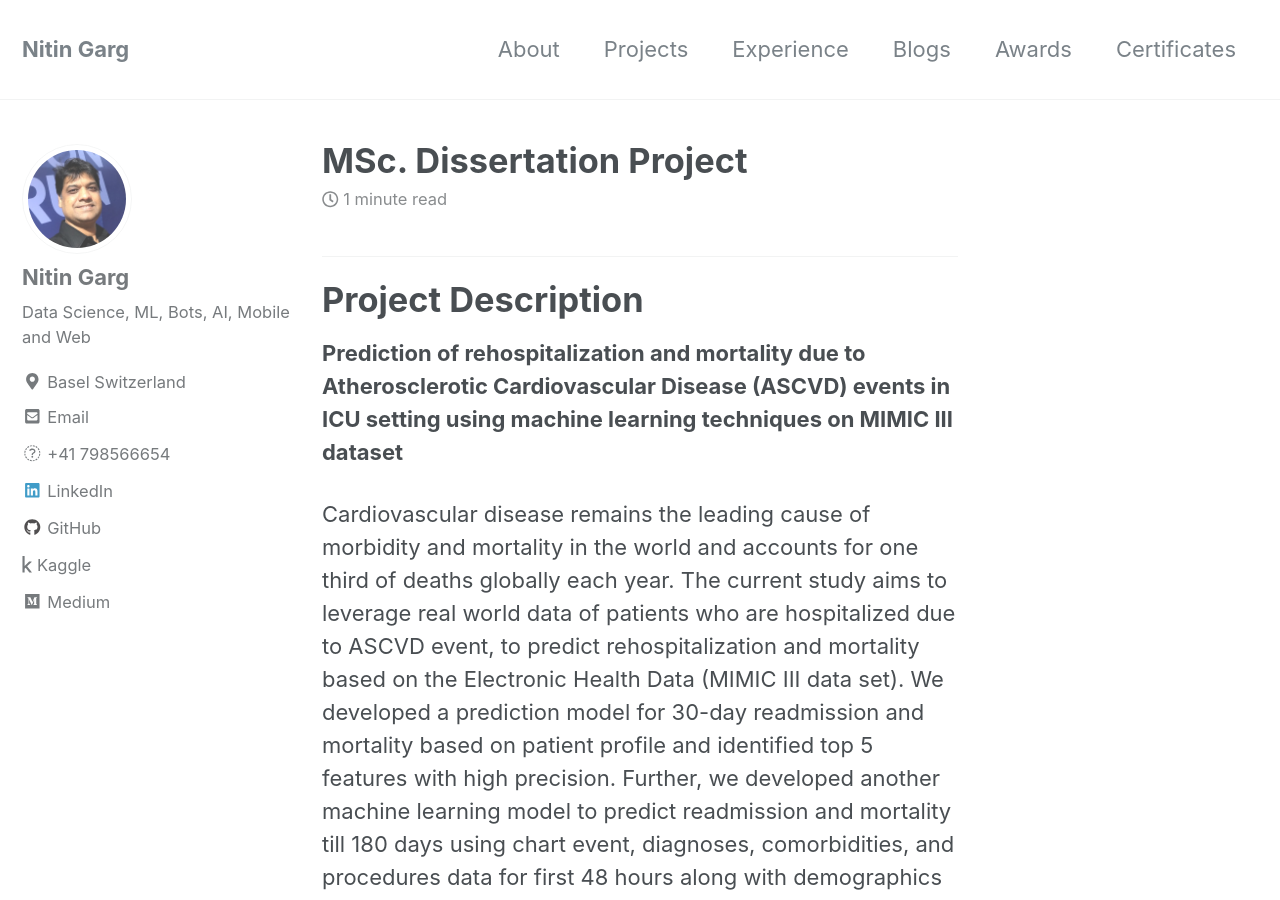
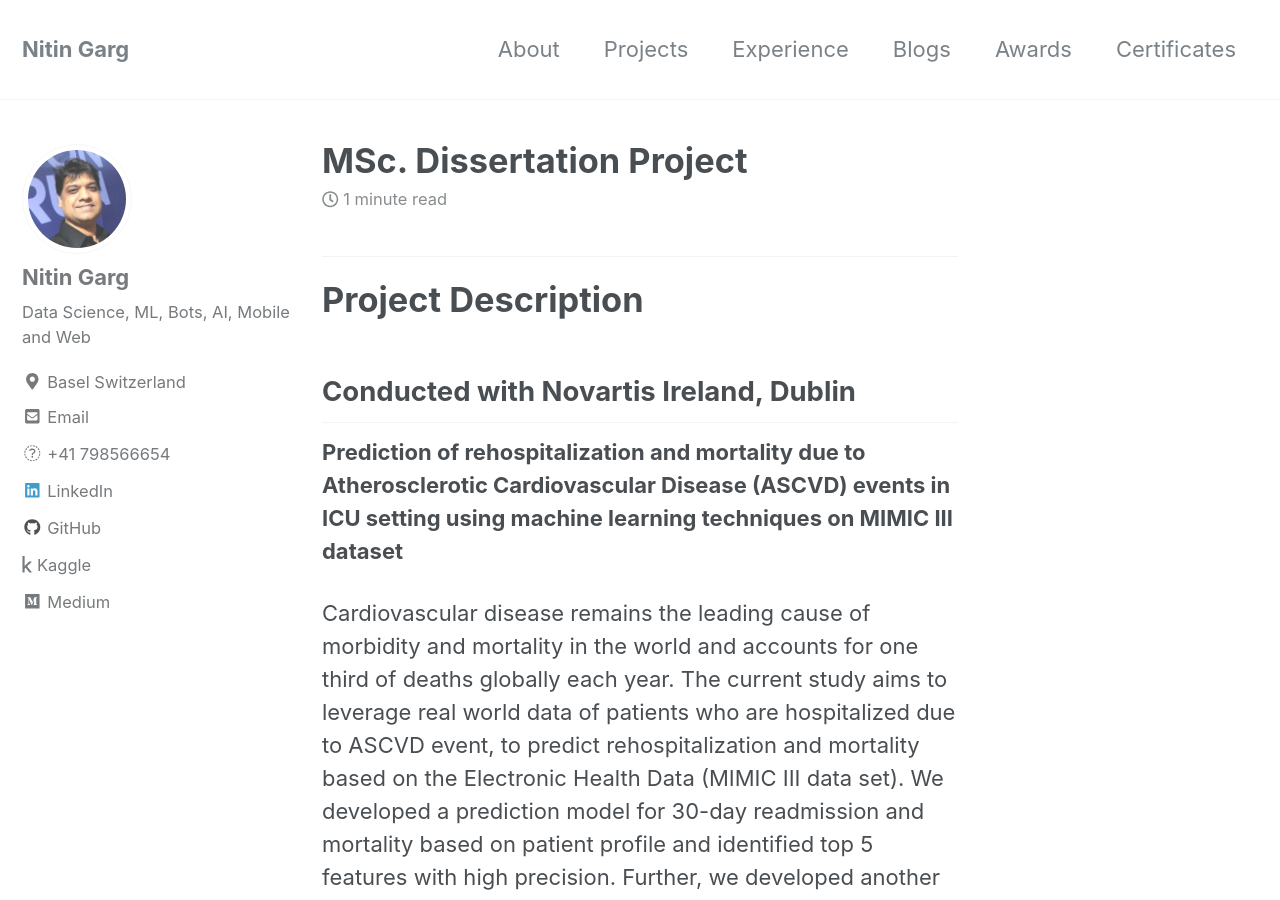
Before and after one commit to nitsg2530/nitsg2530.github.io, a Jekyll site: the page built from _posts/2021-05-30-MSc. Dissertation Project.md, in a window 1280 px wide and 900 px high. Built offline with Jekyll 4.4.1, drawn with Linux system fonts in a browser that asks for light colours; nearby versions of some CDN libraries; part of the change alters nothing that is shown; some of the changed text lies outside the part shown.

Commit message:
Update 2021-05-30-MSc. Dissertation Project.md

```diff
--- a/_posts/2021-05-30-MSc. Dissertation Project.md
+++ b/_posts/2021-05-30-MSc. Dissertation Project.md
@@ -1,6 +1,6 @@
 ---
 title: "MSc. Dissertation Project"
-date: 2020-05-04
+date: 2021-05-30
 tags: [Prediction modeling, Data Wrangling, Data Visualisation, data science]
 
 excerpt: "Prediction modeling, Data Wrangling, Data Visualisation, data science"
@@ -10,6 +10,9 @@ mathjax: "true"
 ----
 
 # Project Description
+
+## Conducted with Novartis Ireland, Dublin
+
 **Prediction of rehospitalization and mortality due to Atherosclerotic Cardiovascular Disease (ASCVD) events in ICU setting using machine learning techniques on MIMIC III dataset**
 
 Cardiovascular disease remains the leading cause of morbidity and mortality in the world and accounts for one third of deaths globally each year. The current study aims to leverage real world data of patients who are hospitalized due to ASCVD event, to predict rehospitalization and mortality based on the Electronic Health Data (MIMIC III data set). We developed a prediction model for 30-day readmission and mortality based on patient profile and identified top 5 features with high precision. Further, we developed another machine learning model to predict readmission and mortality till 180 days using chart event, diagnoses, comorbidities, and procedures data for first 48 hours along with demographics data and length of stay. These results can be very helpful to predict the mortality and readmission of high-risk patients who are readmitted to ICU after first ASCVD event which might address the huge unmet need of aiding healthcare resource planning, better patient care and prevention of hospitalization and death by intensifying treatment interventions in those patients. Further work is needed to identify the cumulative factors for prediction and create a risk assessment and action plan
```
